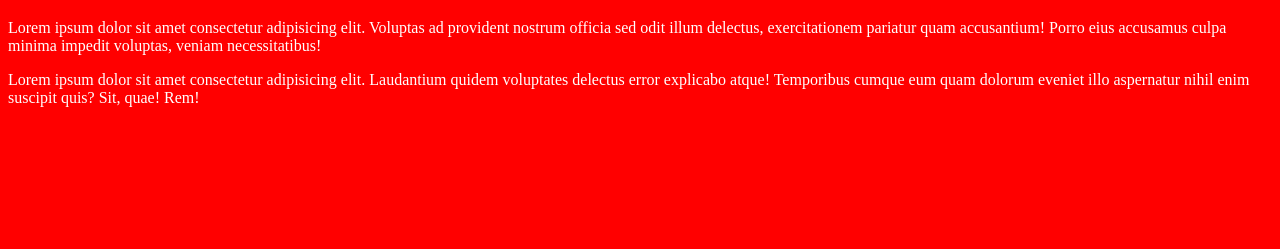
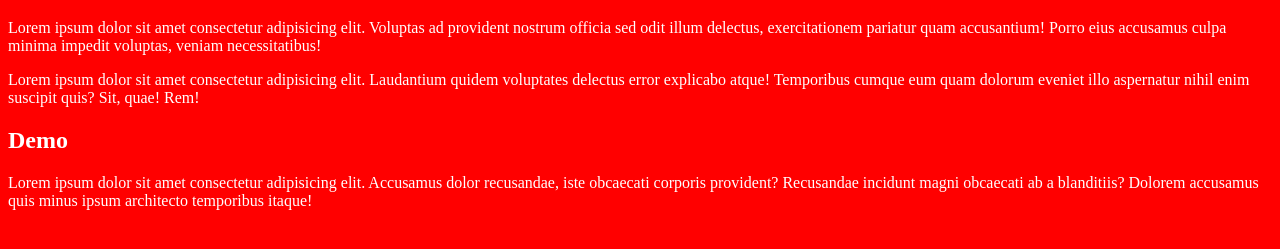
Before and after one commit to jorgemedina83/miweb, a plain HTML site: page index.html in a window 1280 px wide. Shown: the part 61-310 px from the top of the page. Drawn offline with Linux system fonts and the light colour scheme.

Commit message:
Se añade h2 y p

```diff
--- a/index.html
+++ b/index.html
@@ -11,5 +11,8 @@
     <p>Lorem ipsum dolor sit amet consectetur adipisicing elit. Voluptas ad provident nostrum officia sed odit illum delectus, exercitationem pariatur quam accusantium! Porro eius accusamus culpa minima impedit voluptas, veniam necessitatibus!</p>
 
     <p>Lorem ipsum dolor sit amet consectetur adipisicing elit. Laudantium quidem voluptates delectus error explicabo atque! Temporibus cumque eum quam dolorum eveniet illo aspernatur nihil enim suscipit quis? Sit, quae! Rem!</p>
+
+    <h2>Demo</h2>
+    <p>Lorem ipsum dolor sit amet consectetur adipisicing elit. Accusamus dolor recusandae, iste obcaecati corporis provident? Recusandae incidunt magni obcaecati ab a blanditiis? Dolorem accusamus quis minus ipsum architecto temporibus itaque!</p>
 </body>
 </html>
```
